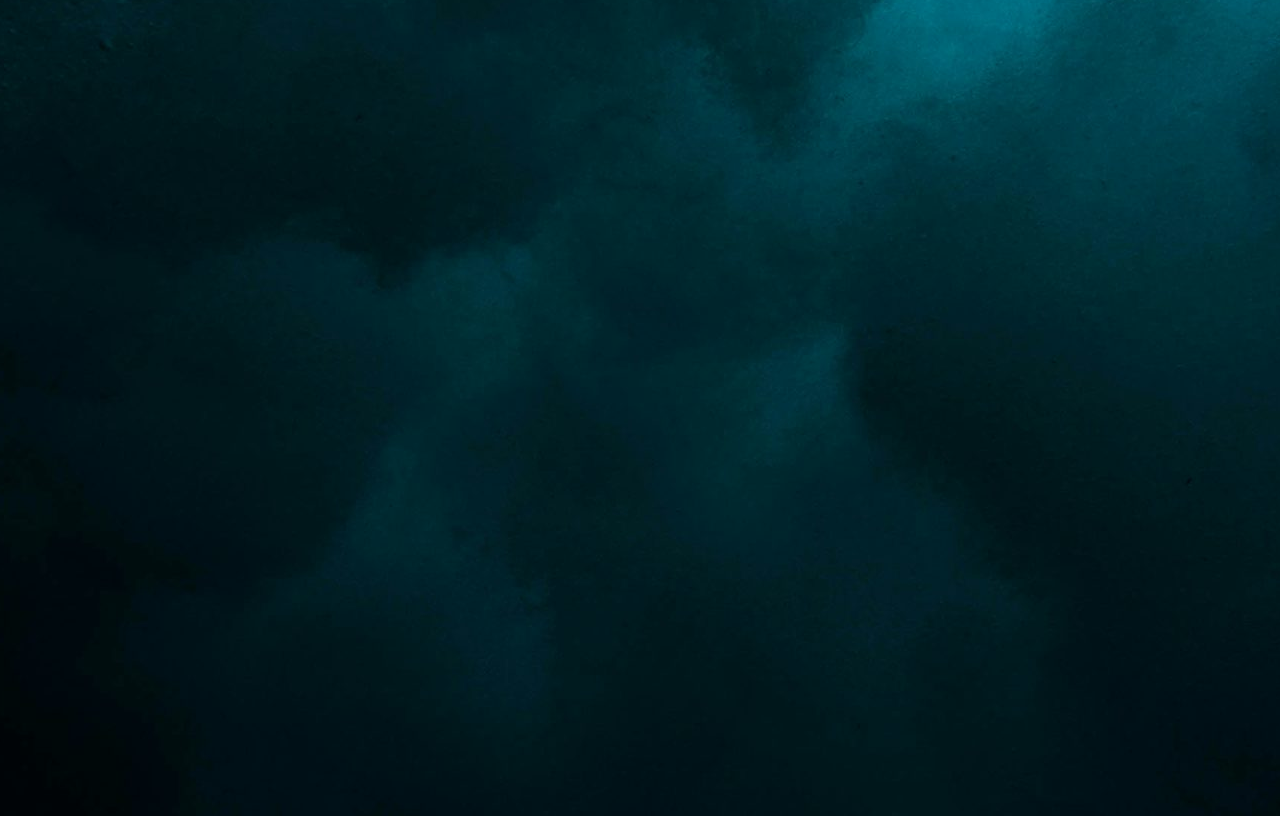
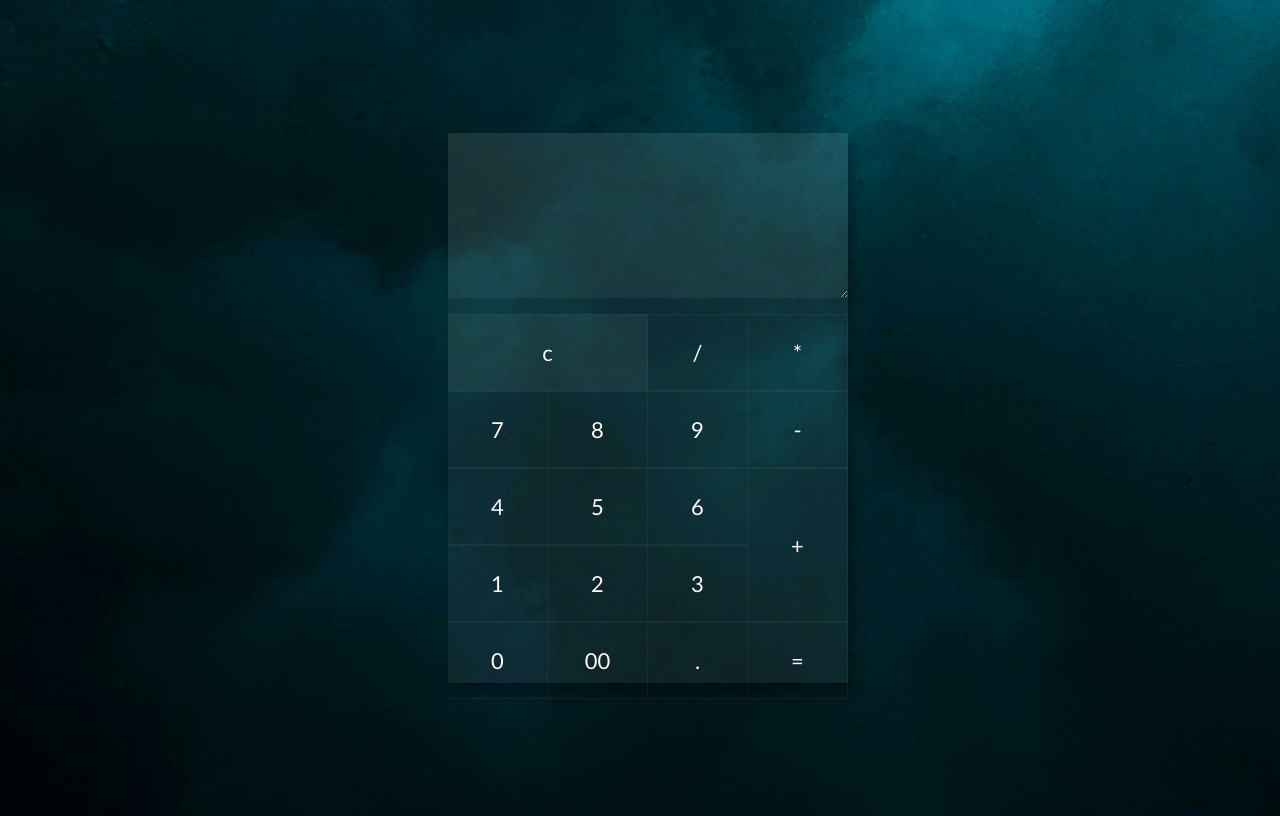
Before and after one commit to mehak-1903/JSProjects, a plain HTML site: page Project14_calculator/index.html in a window 1280 px wide. Drawn offline with Linux system fonts and the light colour scheme.

Commit message:
Adding calculator layout

```diff
--- a/Project14_calculator/index.html
+++ b/Project14_calculator/index.html
@@ -1,13 +1,42 @@
-<!DOCTYPE html>
+<!DOCTYbuttonE html>
     <html lang="en">
+
     <head>
         <meta charset="UTF-8">
-    <meta name="viewport" content="width=device-width, initial-scale=1.0">
+        <meta name="viewbuttonort" content="width=device-width, initial-scale=1.0">
         <title>Project14- Calculator</title>
         <link rel="stylesheet" href="style.css">
     </head>
+
     <body>
+        <div class="container">
+            <!-- <div class="input"> -->
+                <form class="inputText">
+                    <textarea name="text" ></textarea>
+                </form>
+            <!-- </div> -->
+            <div class="grid">
+                <button>c</button>
+                <button>/</button>
+                <button>*</button>
+                <button>7</button>
+                <button>8</button>
+                <button>9</button>
+                <button>-</button>
+                <button>4</button>
+                <button>5</button>
+                <button>6</button>
+                <button>+</button>
+                <button>1</button>
+                <button>2</button>
+                <button>3</button>
+                <button>0</button>
+                <button>00</button>
+                <button>.</button>
+                <button>=</button>
+            </div>
+        </div>
+    </body>
+    <scributtont src="index.js"></scributtont>
 
-</body>
-<script src="index.js"></script>
     </html>
--- a/Project14_calculator/style.css
+++ b/Project14_calculator/style.css
@@ -1,7 +1,73 @@
-body{
+body {
     background: url('./images/bg-image.jpg');
     background-position: center;
     height: 100vh;
     width: 100%;
     overflow: hidden;
+    display: flex;
+    justify-content: center;
+    align-items: center;
 }
+
+.container {
+    height: 550px;
+    width: 400px;
+    margin: auto;
+    background: rgba(255, 255, 255, 0.05);
+    box-shadow: 6px 10px 10px 0px rgba(0, 0, 0, 0.3);
+    box-sizing: border-box;
+}
+
+.inputText {
+    height: 30%;
+    width: 100%;
+    box-sizing: border-box;
+}
+
+.inputText textarea{
+    box-sizing: border-box;
+    height: 100%;
+    width: 100%;
+    user-select: none;
+    background: rgba(255, 255, 255, 0.05);
+    border: none;
+    object-fit: cover;
+}
+
+.grid {
+    display: grid;
+    grid-template-columns: repeat(4, 1fr);
+    height: 70%;
+    box-sizing: border-box;
+}
+
+.grid button {
+    color: #fff8f8;
+    background: none;
+    border: 1px solid #a1a1a115;
+    border-left: none;
+    font-size: 22px;
+    font-family: 'Gill Sans', 'Gill Sans MT', Calibri, 'Trebuchet MS', sans-serif;
+}
+
+.grid button:nth-child(1) {
+    grid-column-start: 1;
+    grid-column-end: 3;
+    background: rgba(255, 255, 255, 0.05);
+}
+
+.grid button:nth-child(11) {
+    grid-row-start: 3;
+    grid-row-end: 5;
+    grid-column-start: 4;
+    grid-column-end: 5;
+}
+
+.grid button:hover{
+    background: rgba(255, 255, 255, 0.05);
+}
+
+.grid button:active{
+    background: #14ff47;
+    color: #192f00;
+}
```
Lines whose indentation alone changed are shown as unchanged.
